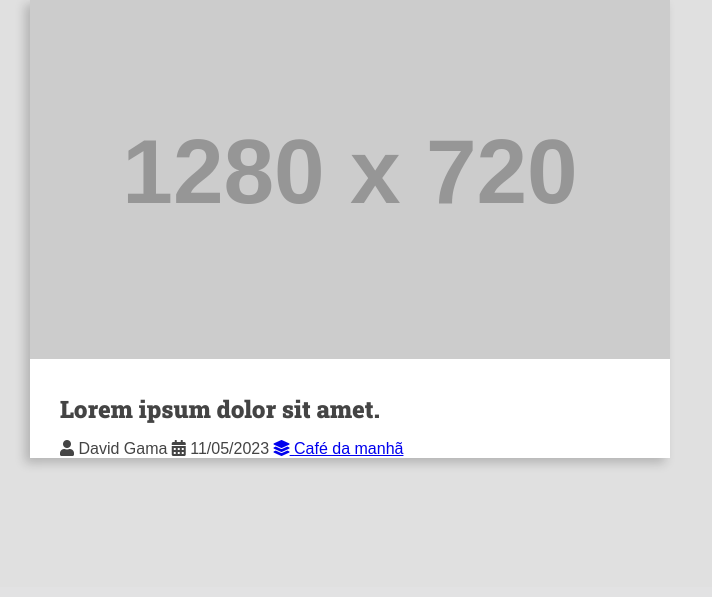
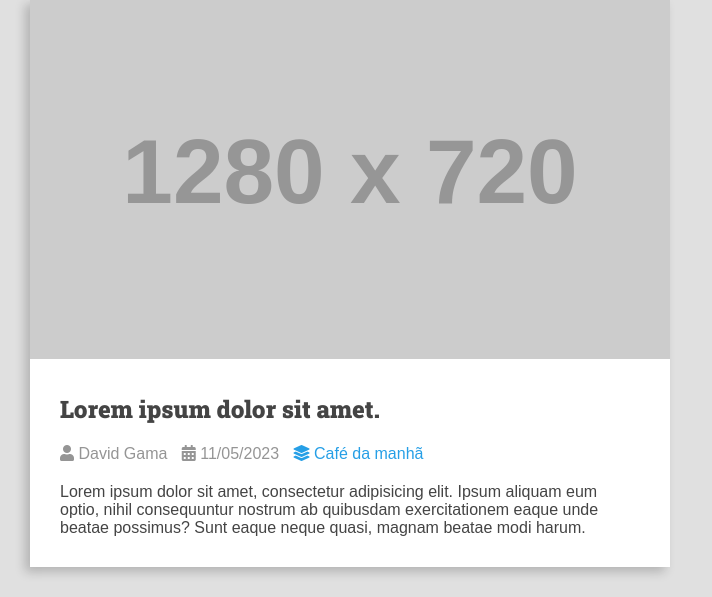
Before and after one commit to davidgamaserrate1/django, a Django app: page / in a window 1280 px wide. Shown: the part 213-810 px from the top of the page, without its empty margins (0-712 px from the left). Before the commit the page ends 680 px from the top, so only its background shows below. Run offline with Django 4.2, Linux system fonts and the light colour scheme; grey boxes labelled with a size stand in for pictures from a placeholder-image service; some libraries are stand-ins or nearby versions.

Commit message:
progress: card recipes

```diff
--- a/recipes/templates/recipes/pages/home.html
+++ b/recipes/templates/recipes/pages/home.html
@@ -1,4 +1,4 @@
-{% include 'recipes/partials/head.html'  %}
+{% include 'recipes/partials/head.html' %}
 
 <body>
     {% include 'recipes/partials/header.html' %}
@@ -18,7 +18,7 @@
                 <div class="recipe-author">
                     <span class="recipe-author-item">
                         <i class="fas fa-user"></i>
-                            David Gama
+                        David Gama
                     </span>
                     <span class="recipe-author-item">
                         <i class="fas fa-calendar-alt"></i>
@@ -32,6 +32,12 @@
                     </span>
                 </div>
 
+                <div class="recipe-content">
+                    <p>Lorem ipsum dolor sit amet, consectetur adipisicing elit. Ipsum aliquam eum optio, nihil
+                        consequuntur nostrum ab quibusdam exercitationem eaque unde beatae possimus? Sunt eaque neque
+                        quasi, magnam beatae modi harum.</p>
+                </div>
+
             </div>
         </div>
     </main>
--- a/recipes/templates/recipes/partials/head.html
+++ b/recipes/templates/recipes/partials/head.html
@@ -196,12 +196,32 @@
 
         .recipe-title-container {
             padding: var(--spacing-gutter-medium);
-            padding-bottom: calc(var(--spacing-gutter-medium)/2);
+            padding-bottom: 2rem;
         }
 
         .recipe-author {
             padding: 0 var(--spacing-gutter-medium);
         }
+
+        .recipe-content {
+            padding: var(--spacing-gutter-medium);
+            padding-top: 2rem;
+        }
+
+        .recipe-author-item {
+            color: var(--color-gray-4);
+            margin-right: 1rem;
+        }
+
+        .recipe-author-item a {
+            color: var(--color-primary);
+            transition: all 300ms ease-in-out;
+            text-decoration: none;
+        }
+
+        .recipe-author-item a:hover {
+            color: var(--color-primary-dark);
+        }
     </style>
 
 </head>
```
